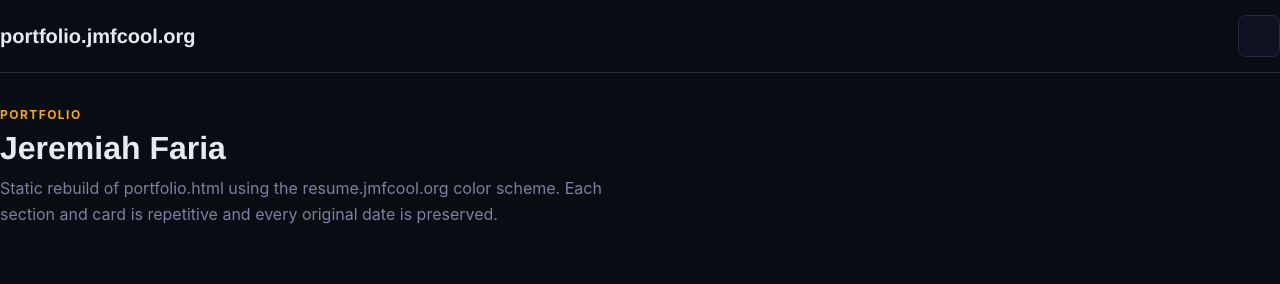
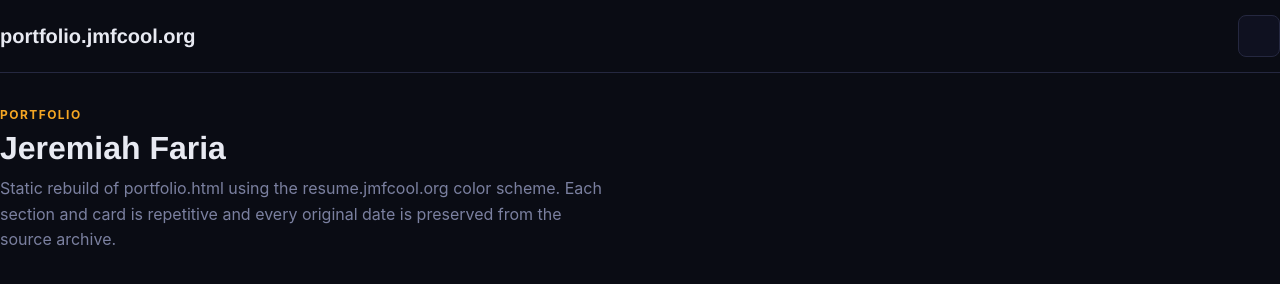
Before and after one commit to zigzagfog/portfolio.jmfcool.org, a plain HTML site: page index.html in a window 1280 px wide. Drawn offline with Linux system fonts and the light colour scheme; a web font is replaced by a local one.

Commit message:
Update intro-copy paragraph in index.html
Condensed the intro-copy paragraph into a single line.

```diff
--- a/index.html
+++ b/index.html
@@ -19,10 +19,7 @@
     <section class="intro">
       <p class="eyebrow">Portfolio</p>
       <h1>Jeremiah Faria</h1>
-      <p class="intro-copy">
-        Static rebuild of portfolio.html using the resume.jmfcool.org color scheme.
-        Each section and card is repetitive and every original date is preserved.
-      </p>
+      <p class="intro-copy">Static rebuild of portfolio.html using the resume.jmfcool.org color scheme. Each section and card is repetitive and every original date is preserved from the source archive.</p>
     </section>
 
     <section id="sectionsRoot" class="sections"></section>
```
